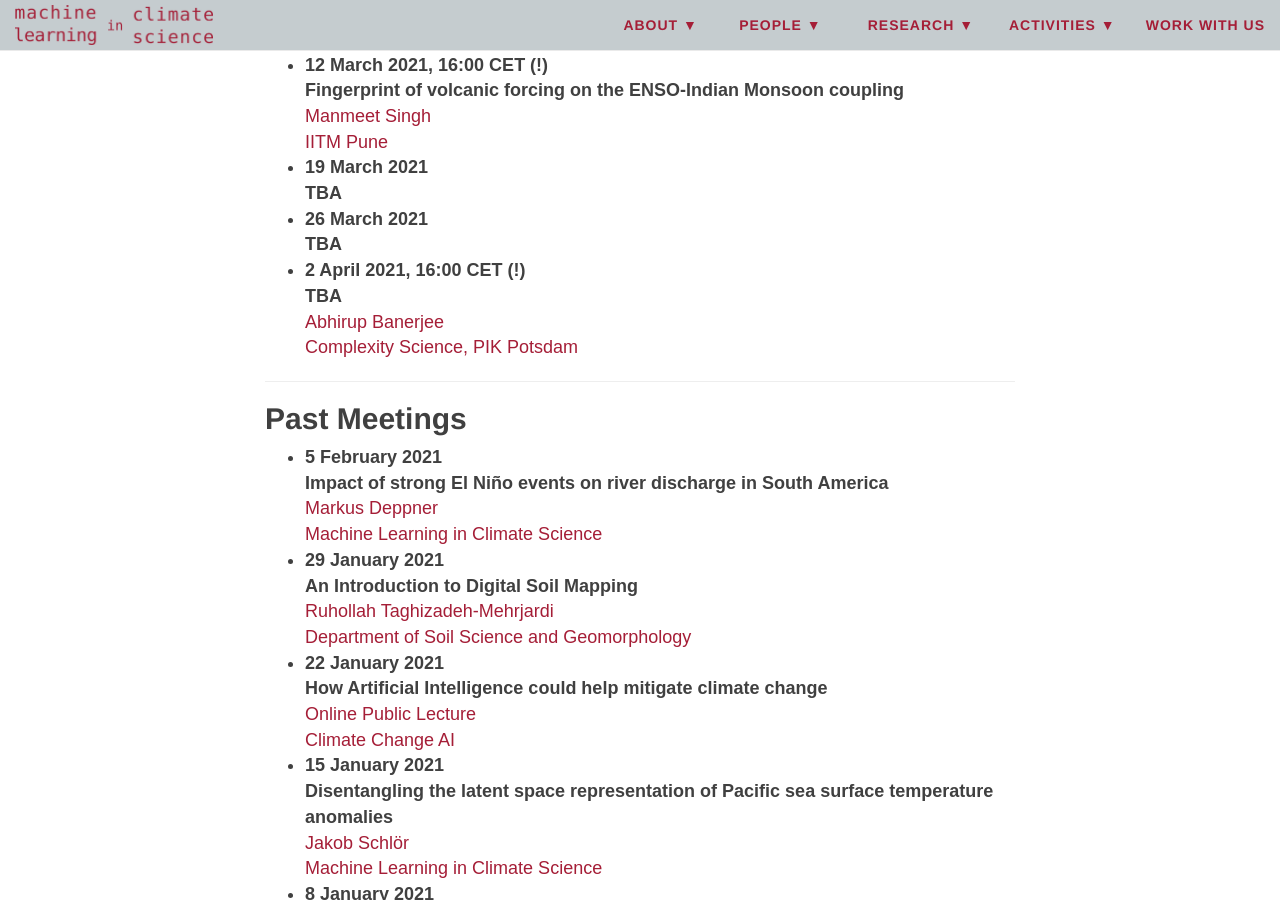
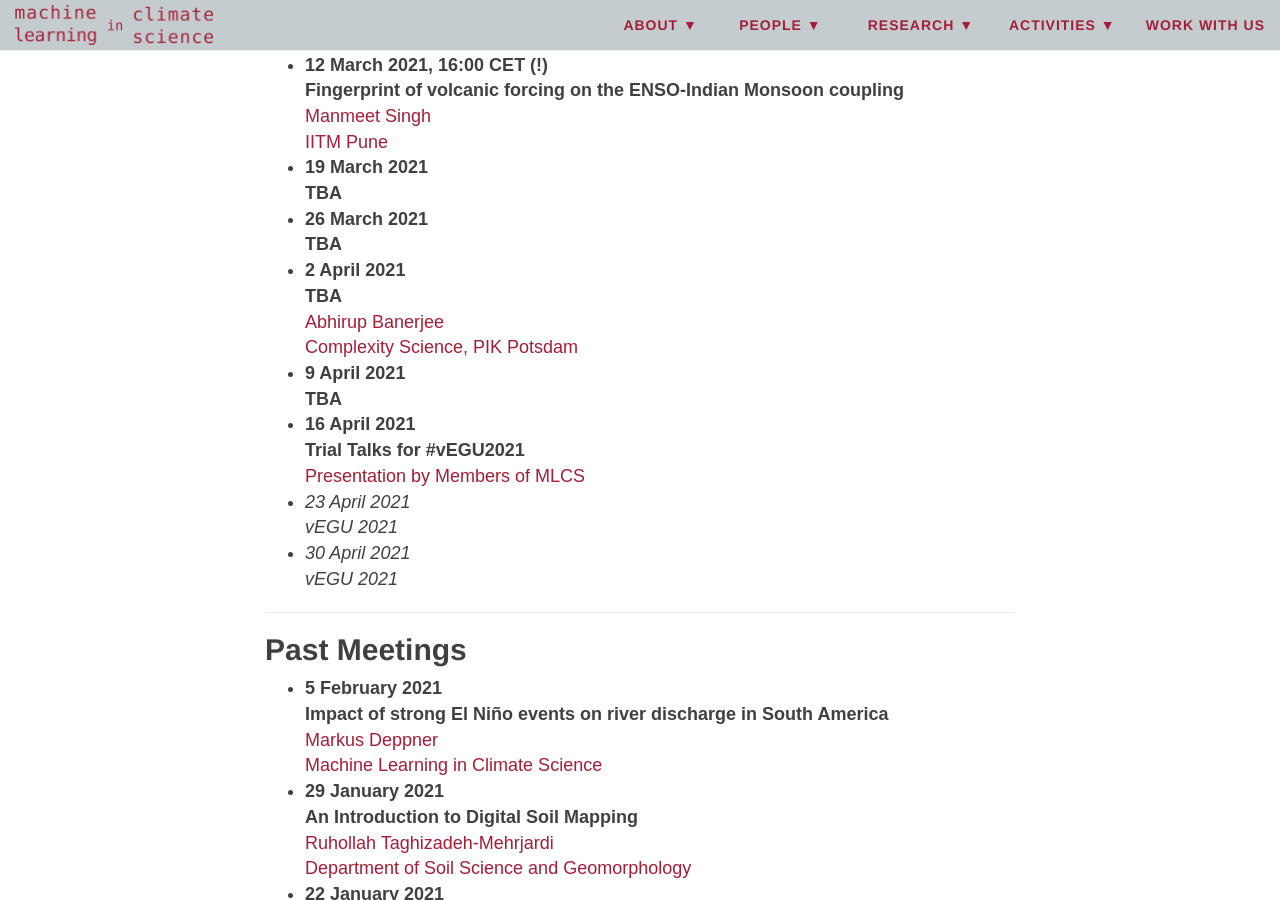
Before and after one commit to mlcs/mlcs.github.io, a Jekyll site: the page built from activities/group-meetings.md, in a window 1280 px wide and 900 px high, scrolled down 1390 px. Built offline with Jekyll 4.4.1, drawn with Linux system fonts in a browser that asks for light colours; nearby versions of some CDN libraries.

Commit message:
group meetings -> filled out items till end of EGU

```diff
--- a/activities/group-meetings.md
+++ b/activities/group-meetings.md
@@ -49,10 +49,19 @@ Visnjevic](https://www.researchgate.net/profile/Vjeran_Visnjevic)
 **TBA**
 + **26 March 2021**
 **TBA**
-+ **2 April 2021, 16:00 CET (!)**
++ **2 April 2021**
 **TBA**
 [Abhirup Banerjee](https://www.pik-potsdam.de/members/banerjee)
 [Complexity Science, PIK Potsdam](https://www.pik-potsdam.de/en/institute/departments/complexity-science)
++ **9 April 2021**
+**TBA**
++ **16 April 2021**
+**Trial Talks for #vEGU2021**
+[Presentation by Members of MLCS](https://machineclimate.de/about/our-group/#team)
++ _23 April 2021_
+_vEGU 2021_
++ _30 April 2021_
+_vEGU 2021_
 
 ***
 
```
